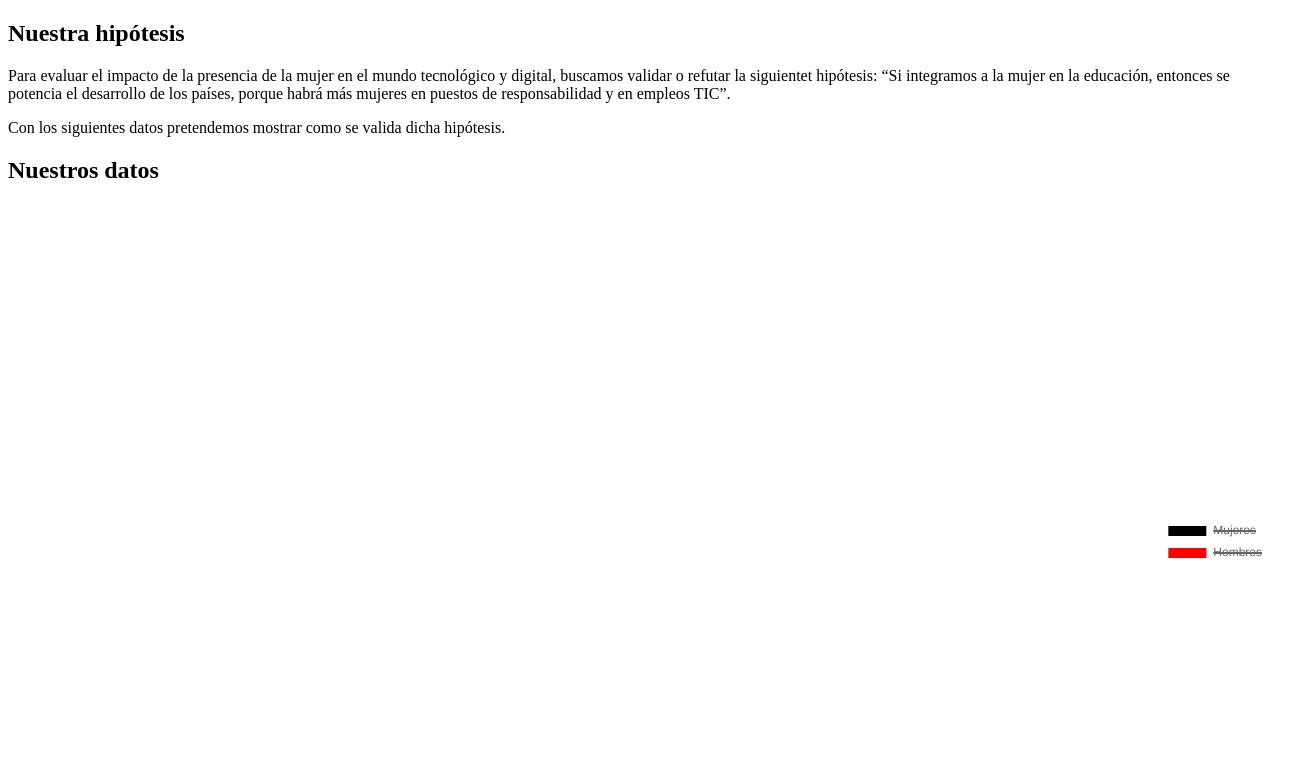
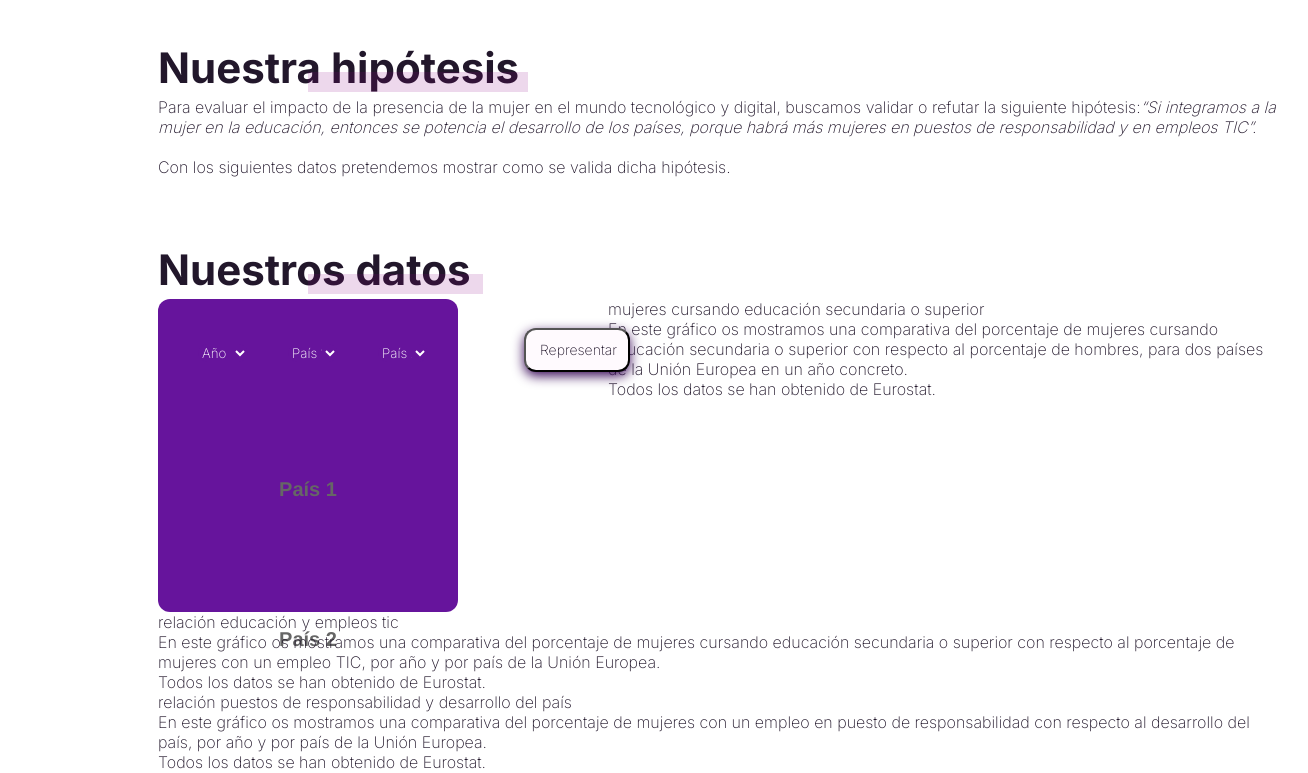
Before and after one commit to silvialcastilla/womenintech, a React (Create React App) app: page / in a window 1280 px wide. Shown: the top 773 px of the page, 1308 px wide, since content can reach past the window. Built offline with nearby package versions, Linux system fonts and the light colour scheme.

Commit message:
styles from doughnut

```diff
--- a/public/index.html
+++ b/public/index.html
@@ -15,6 +15,16 @@
       user's mobile device or desktop. See https://developers.google.com/web/fundamentals/web-app-manifest/
     -->
     <link rel="manifest" href="%PUBLIC_URL%/manifest.json" />
+    <link rel="preconnect" href="https://fonts.gstatic.com" />
+    <link
+      href="https://fonts.googleapis.com/css2?family=Inter:wght@100&display=swap"
+      rel="stylesheet"
+    />
+    <link rel="preconnect" href="https://fonts.gstatic.com" />
+    <link
+      href="https://fonts.googleapis.com/css2?family=Inter:wght@200;700&display=swap"
+      rel="stylesheet"
+    />
     <!--
       Notice the use of %PUBLIC_URL% in the tags above.
       It will be replaced with the URL of the `public` folder during the build.
--- a/src/App.css
+++ b/src/App.css
@@ -1,38 +1,17 @@
-.App {
-  text-align: center;
+* {
+  font-family: "Inter", sans-serif;
+  color: #22172b;
 }
 
-.App-logo {
-  height: 40vmin;
-  pointer-events: none;
+h3 {
+  font-family: "Inter", sans-serif;
+  font-size: 42px;
+  margin-left: 150px;
+  margin-bottom: 4px;
 }
 
-@media (prefers-reduced-motion: no-preference) {
-  .App-logo {
-    animation: App-logo-spin infinite 20s linear;
-  }
+p {
+  margin: 0;
+  font-size: 16px;
+  margin-left: 150px;
 }
-
-.App-header {
-  background-color: #282c34;
-  min-height: 100vh;
-  display: flex;
-  flex-direction: column;
-  align-items: center;
-  justify-content: center;
-  font-size: calc(10px + 2vmin);
-  color: white;
-}
-
-.App-link {
-  color: #61dafb;
-}
-
-@keyframes App-logo-spin {
-  from {
-    transform: rotate(0deg);
-  }
-  to {
-    transform: rotate(360deg);
-  }
-}
--- a/src/App.js
+++ b/src/App.js
@@ -2,7 +2,7 @@ import React from "react";
 import { BrowserRouter as Router, Route, Switch } from "react-router-dom";
 import routes from "./config/routes";
 
-
+import "./App.css";
 
 function App() {
   return (
--- /dev/null
+++ b/src/components/DoughnutChart/DoughnutChart.css
@@ -0,0 +1,49 @@
+.doughnut {
+  background-color: #66149c;
+  border-radius: 12px;
+  width: 512px;
+  height: 313px;
+  border-radius: 12px;
+}
+
+select {
+  background-color: #66149c;
+  color: white;
+  margin-top: 45px;
+  margin-left: 40px;
+  border-radius: 10px;
+  text-decoration: none;
+  border: 0;
+  width: 50px;
+  outline: none;
+}
+
+option {
+  background-color: #66149c;
+  color: white;
+  margin-right: 38.04px;
+}
+
+.doughnut-button {
+  margin-top: 29px;
+  margin-left: 96px;
+  padding: 12px 14px;
+  font-size: 14px;
+  font-weight: 500;
+  line-height: 16px;
+  color: #22172b;
+
+  position: absolute;
+  width: 106px;
+
+  /* BG */
+
+  background: #fffafe;
+  box-shadow: 0px 4px 12px #3b0c5a;
+  border-radius: 12px;
+}
+
+.doughnut-div {
+  display: flex;
+  flex-direction: row;
+}
--- a/src/components/Pie/PieChart.jsx
+++ b/src/components/DoughnutChart/DoughnutChart.jsx
@@ -1,98 +1,100 @@
 import React, { useState } from "react";
-import { Pie } from "react-chartjs-2";
+import { Doughnut } from "react-chartjs-2";
+import "./DoughnutChart.css";
 
-import axios from 'axios';
+import axios from "axios";
 
 const arraydePrueba = {
-  "data": {
-    "male": [48.27, 48.17, 48.07, 47.95, 47.79, 48.06, 47.7, 47.47, 47.55, 47.34, 47.22],
-    "female": [51.73, 51.83, 51.93, 52.05, 52.21, 51.94, 52.3, 52.53, 52.45, 52.66, 52.78]
+  data: {
+    male: [
+      48.27,
+      48.17,
+      48.07,
+      47.95,
+      47.79,
+      48.06,
+      47.7,
+      47.47,
+      47.55,
+      47.34,
+      47.22,
+    ],
+    female: [
+      51.73,
+      51.83,
+      51.93,
+      52.05,
+      52.21,
+      51.94,
+      52.3,
+      52.53,
+      52.45,
+      52.66,
+      52.78,
+    ],
   },
-  "units": "Percentage",
-  "name": "Population who studied upper secondary, post-secondary non-tertiary and tertiary education by sex"
-}
+  units: "Percentage",
+  name:
+    "Population who studied upper secondary, post-secondary non-tertiary and tertiary education by sex",
+};
 
-function PieChart() {
+function DoughnutChart() {
   const [year, setYear] = useState("2009");
   const [firstCountry, setFirstCountry] = useState("ES");
   const [secondCountry, setSecondCountry] = useState("ES");
-  const [dataFirstChart, setDataFirstChart] = useState(null)
-  const [dataSecondChart, setDataSecondChart] = useState(null)
-  const [name, setName] = useState("")
+  const [dataFirstChart, setDataFirstChart] = useState(null);
+  const [dataSecondChart, setDataSecondChart] = useState(null);
+  const [name, setName] = useState("");
 
   const handleSubmit = (event) => {
     event.preventDefault();
-    axios.get(` https://tecnologia-sustantivo-femenino.herokuapp.com/edu/${firstCountry}/${year}`)
-      .then(res => {
-        console.log([res.data.data.female, res.data.data.male])
-        setName(res.data.name)
-        setDataFirstChart([res.data.data.female, res.data.data.male])
-      })
+    axios
+      .get(
+        ` https://tecnologia-sustantivo-femenino.herokuapp.com/edu/${firstCountry}/${year}`
+      )
+      .then((res) => {
+        console.log([res.data.data.female, res.data.data.male]);
+        setName(res.data.name);
+        setDataFirstChart([res.data.data.female, res.data.data.male]);
+      });
 
-    axios.get(`https://tecnologia-sustantivo-femenino.herokuapp.com/edu/${secondCountry}/${year}`)
-      .then(res => {
-        setName(res.data.name)
-        setDataSecondChart([res.data.data.female, res.data.data.male])
-      })
-  }
+    axios
+      .get(
+        `https://tecnologia-sustantivo-femenino.herokuapp.com/edu/${secondCountry}/${year}`
+      )
+      .then((res) => {
+        setName(res.data.name);
+        setDataSecondChart([res.data.data.female, res.data.data.male]);
+      });
+  };
 
-  const firstPie = {
+  const firstDoughnut = {
     labels: ["Mujeres", "Hombres"],
     datasets: [
       {
         label: "Rainfall",
-        backgroundColor: ["#000000", "#FF0000"],
-        hoverBackgroundColor: ["#FFFF00", "#4B5000"],
-        data: dataFirstChart
+        backgroundColor: ["#FFFAFE", "rgba(255, 255, 255, 0.5)"],
+        data: dataFirstChart,
       },
     ],
   };
 
-  const secondPie = {
+  const secondDoughnut = {
     labels: ["Mujeres", "Hombres"],
     datasets: [
       {
-        label: "Rainfall",
-        backgroundColor: ["#000000", "#FF0000"],
-        hoverBackgroundColor: ["#FFFF00", "#4B5000"],
-        data: dataSecondChart
+        label: "Hello",
+        backgroundColor: ["#FFFAFE", "rgba(255, 255, 255, 0.5)"],
+        data: dataSecondChart,
       },
     ],
   };
 
-
   return (
-    <div className="pieChart">
-      <Pie
-        data={firstPie}
-        options={{
-          title: {
-            display: true,
-            text: name,
-            fontSize: 20,
-          },
-          legend: {
-            display: true,
-            position: "right",
-          },
-        }}
-      />
-      <Pie
-        data={secondPie}
-        options={{
-          title: {
-            display: true,
-            fontSize: 20,
-          },
-          legend: {
-            display: true,
-            position: "right",
-          },
-        }}
-      />
+    <div className="doughnut">
       <form onSubmit={handleSubmit}>
-        <label>Selecciona un año en concreto</label>
         <select onChange={(event) => setYear(event.target.value)}>
+          <option value="2009">Año</option>
           <option value="2009">2009</option>
           <option value="2010">2010</option>
           <option value="2011">2011</option>
@@ -104,10 +106,10 @@ function PieChart() {
           <option value="2017">2017</option>
           <option value="2018">2018</option>
           <option value="2019">2019</option>
-        </select><br/>
+        </select>
 
-        <label>Selecciona un país a comparar</label>
         <select onChange={(event) => setFirstCountry(event.target.value)}>
+          <option value="EU27_2020">País 1</option>
           <option value="EU27_2020">Unión Europea</option>
           <option value="BE">Belgia</option>
           <option value="BG">Bulgaria</option>
@@ -144,10 +146,10 @@ function PieChart() {
           <option value="MK">Macedonia</option>
           <option value="RS">Serbia</option>
           <option value="TR">Turquia</option>
-        </select><br/>
+        </select>
 
-        <label>Selecciona un país a comparar</label>
         <select onChange={(event) => setSecondCountry(event.target.value)}>
+          <option value="EU27_2020">País 2</option>
           <option value="EU27_2020">Unión Europea</option>
           <option value="BE">Belgia</option>
           <option value="BG">Bulgaria</option>
@@ -184,11 +186,41 @@ function PieChart() {
           <option value="MK">Macedonia</option>
           <option value="RS">Serbia</option>
           <option value="TR">Turquia</option>
-        </select><br/>
-        <input type="submit" value="Submit" />
+        </select>
+        <input type="submit" className="doughnut-button" value="Representar" />
       </form>
+      <div>
+        <Doughnut
+          data={firstDoughnut}
+          options={{
+            title: {
+              display: true,
+              text: "País 1",
+              fontSize: 20,
+              position: "bottom",
+            },
+            legend: {
+              display: false,
+            },
+          }}
+        />
+        <Doughnut
+          data={secondDoughnut}
+          options={{
+            title: {
+              display: true,
+              text: "País 2",
+              fontSize: 20,
+              position: "bottom",
+            },
+            legend: {
+              display: false,
+            },
+          }}
+        />
+      </div>
     </div>
   );
 }
 
-export default PieChart;
+export default DoughnutChart;
--- /dev/null
+++ b/src/pages/HomePage/HomePage.css
@@ -0,0 +1,35 @@
+.rectang {
+  position: absolute;
+  width: 220px;
+  height: 20px;
+  margin: 0px;
+  margin-top: 30px;
+  margin-left: 300px;
+  background: rgba(140, 5, 130, 0.3);
+  opacity: 0.5;
+}
+
+.rectangu {
+  position: absolute;
+  width: 175px;
+  height: 20px;
+  margin: 0px;
+  margin-top: 30px;
+  margin-left: 300px;
+  background: rgba(140, 5, 130, 0.3);
+  opacity: 0.5;
+}
+
+.home-page-first-p {
+  height: 105px;
+  width: 1150px;
+  border-radius: nullpx;
+  content: "";
+  display: block;
+  clear: both;
+}
+
+.home-page-general-div {
+  padding-left: 150px;
+  display: flex;
+}
--- a/src/pages/HomePage/HomePage.jsx
+++ b/src/pages/HomePage/HomePage.jsx
@@ -1,52 +1,81 @@
 import React from "react";
-import PieChart from "../../components/Pie/PieChart";
+import Doughnut from "../../components/DoughnutChart/DoughnutChart";
+import "./HomePage.css";
 
 function HomePage() {
   return (
     <div className="home-page">
       <div>
-        <h2>Nuestra hipótesis</h2>
-        <p>Para evaluar el impacto de la presencia de la mujer en el mundo tecnológico y digital, buscamos validar o refutar la siguientet hipótesis: “Si integramos a la mujer en la educación, entonces se potencia el desarrollo de los países, porque habrá más mujeres en puestos de responsabilidad y en empleos TIC”.</p>
-        <p>Con los siguientes datos pretendemos mostrar como se valida dicha hipótesis.</p>
+        <div className="rectang"></div>
+        <h3>Nuestra hipótesis</h3>
+        <p className="home-page-first-p">
+          Para evaluar el impacto de la presencia de la mujer en el mundo
+          tecnológico y digital, buscamos validar o refutar la siguiente
+          hipótesis:
+          <i>
+            “Si integramos a la mujer en la educación, entonces se potencia el
+            desarrollo de los países, porque habrá más mujeres en puestos de
+            responsabilidad y en empleos TIC”.
+          </i>
+          <br />
+          <br />
+          Con los siguientes datos pretendemos mostrar como se valida dicha
+          hipótesis.
+        </p>
       </div>
       <div>
-        <h2>Nuestros datos</h2>
-        <div>
-          <PieChart />
+        <div className="rectangu"></div>
+        <h3>Nuestros datos</h3>
+        <div className="home-page-general-div">
+          <Doughnut />
           <div>
             <p>mujeres cursando educación secundaria o superior</p>
-            <p>En este gráfico os mostramos una comparativa del porcentaje de mujeres cursando educación secundaria o superior con respecto al porcentaje de hombres, para dos países de la Unión Europea en un año concreto.</p>
+            <p>
+              En este gráfico os mostramos una comparativa del porcentaje de
+              mujeres cursando educación secundaria o superior con respecto al
+              porcentaje de hombres, para dos países de la Unión Europea en un
+              año concreto.
+            </p>
             <p>Todos los datos se han obtenido de Eurostat.</p>
           </div>
         </div>
         <div>
           <div>
             <p>relación educación y empleos tic</p>
-            <p>En este gráfico os mostramos una comparativa del porcentaje de mujeres cursando educación secundaria o superior con respecto al porcentaje de mujeres con un empleo TIC, por año y por país de la Unión Europea.</p>
+            <p>
+              En este gráfico os mostramos una comparativa del porcentaje de
+              mujeres cursando educación secundaria o superior con respecto al
+              porcentaje de mujeres con un empleo TIC, por año y por país de la
+              Unión Europea.
+            </p>
             <p>Todos los datos se han obtenido de Eurostat.</p>
           </div>
-          <PieChart />
         </div>
         <div>
-          <PieChart />
           <div>
             <p>relación puestos de responsabilidad y desarrollo del país</p>
-            <p>En este gráfico os mostramos una comparativa del porcentaje de mujeres con un empleo en puesto de responsabilidad con respecto al desarrollo del país, por año y por país de la Unión Europea.</p>
+            <p>
+              En este gráfico os mostramos una comparativa del porcentaje de
+              mujeres con un empleo en puesto de responsabilidad con respecto al
+              desarrollo del país, por año y por país de la Unión Europea.
+            </p>
             <p>Todos los datos se han obtenido de Eurostat.</p>
           </div>
         </div>
         <div>
           <div>
             <p>Relación empleos tIc con el pib del país</p>
-            <p>En este gráfico os mostramos una comparativa del porcentaje de mujeres con un empleo TIC con respecto al PIB o desarrollo económico del país, por año y por país de la Unión Europea.</p>
+            <p>
+              En este gráfico os mostramos una comparativa del porcentaje de
+              mujeres con un empleo TIC con respecto al PIB o desarrollo
+              económico del país, por año y por país de la Unión Europea.
+            </p>
             <p>Todos los datos se han obtenido de Eurostat.</p>
           </div>
-          <PieChart />
         </div>
       </div>
     </div>
   );
-
 }
 
 export default HomePage;
```
Also changed, not shown: src/pages/AboutUsPage/AboutUsPage.jsx (+35 -7 lines). Lines whose indentation alone changed are shown as unchanged.
